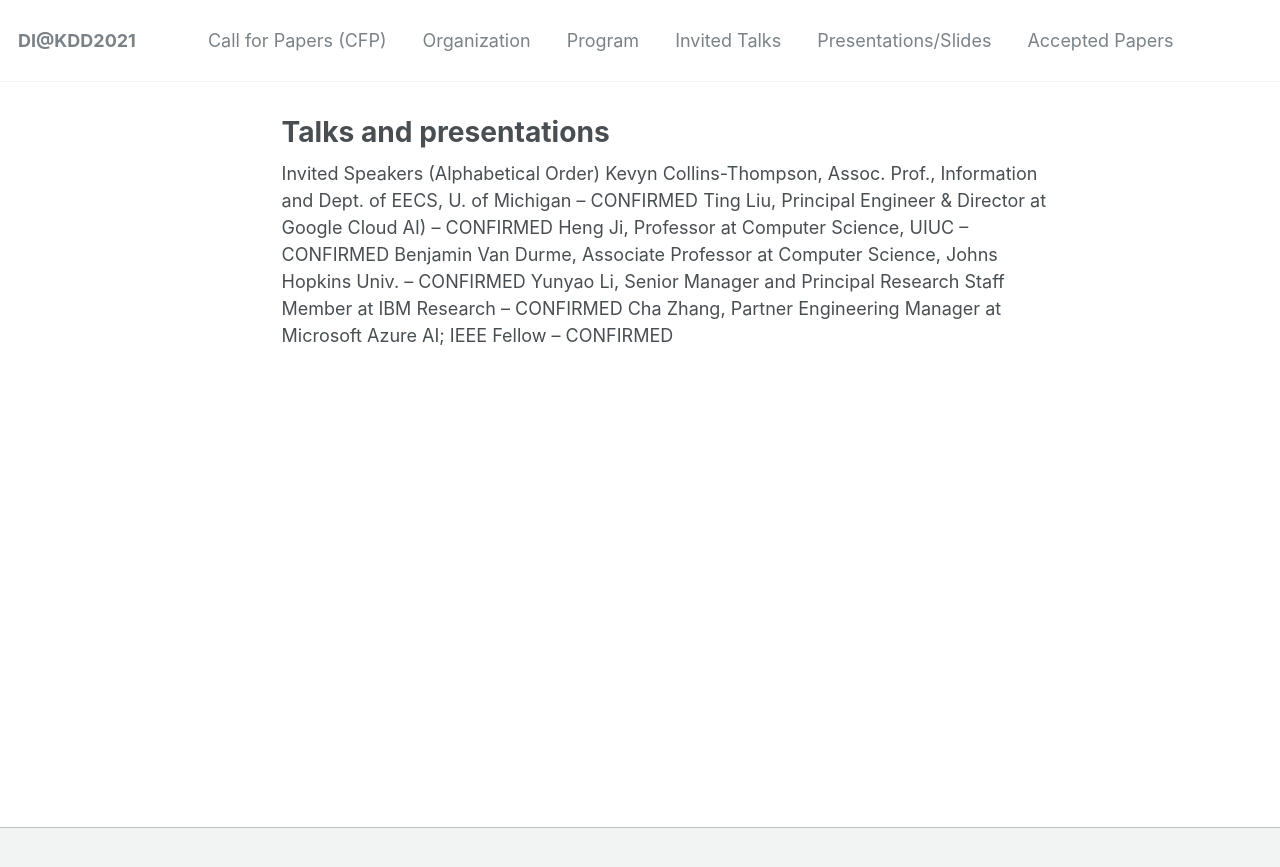
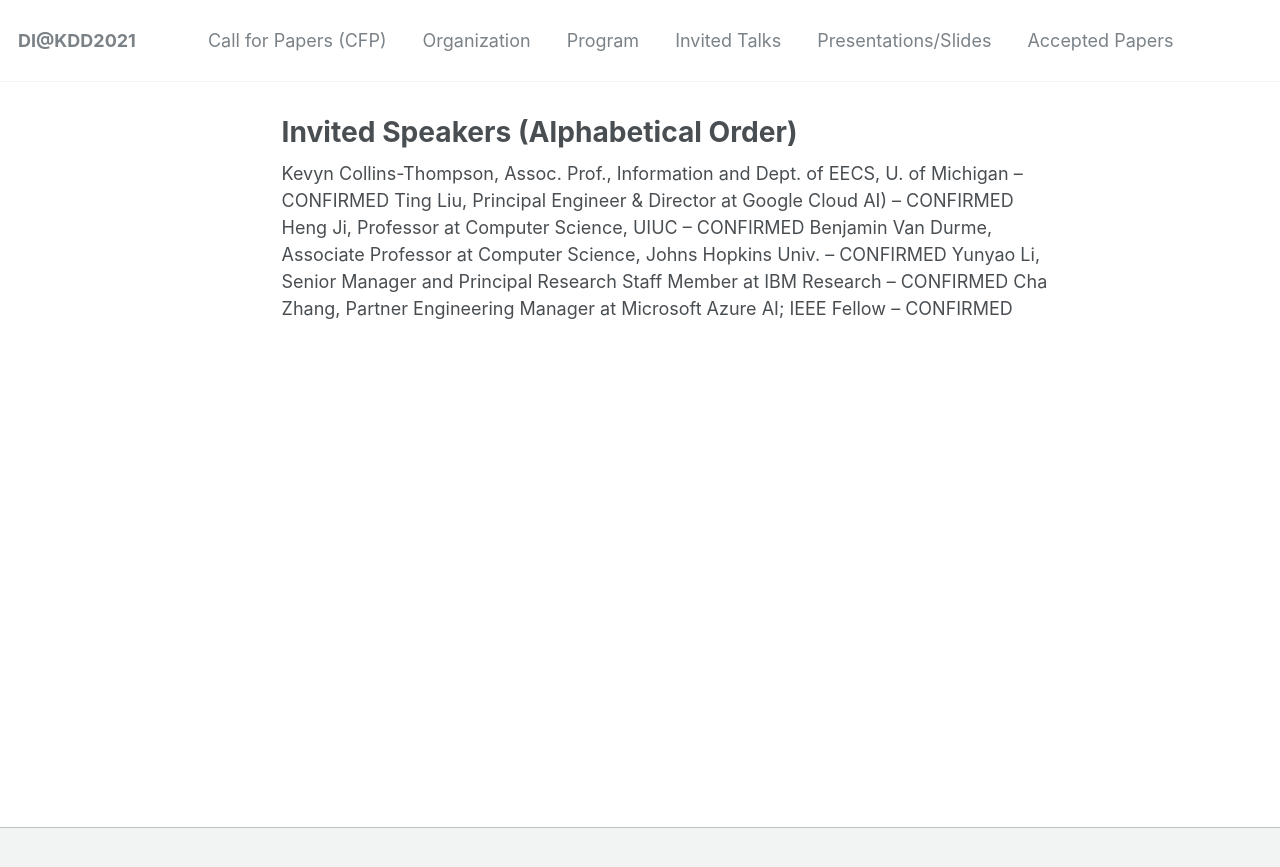
Before and after one commit to document-intelligence/DI-2022, a Jekyll site: the page built from _pages/talks.html, in a window 1280 px wide. Shown: the top 867 px of the page. Built offline with Jekyll 4.4.1, drawn with Linux system fonts in a browser that asks for light colours.

Commit message:
updating invited talks page

```diff
--- a/_pages/talks.html
+++ b/_pages/talks.html
@@ -1,9 +1,17 @@
 ---
-title: "Talks and presentations"
+title: "Invited Speakers (Alphabetical Order)"
 permalink: /talks/
 ---
-Invited Speakers (Alphabetical Order)
-Kevyn Collins-Thompson, Assoc. Prof., Information and Dept. of EECS, U. of Michigan – CONFIRMED	Ting Liu, Principal Engineer & Director at Google Cloud AI) – CONFIRMED
 
-Heng Ji, Professor at Computer Science, UIUC – CONFIRMED	Benjamin Van Durme, Associate Professor at Computer Science, Johns Hopkins Univ. – CONFIRMED
-Yunyao Li, Senior Manager and Principal Research Staff Member at IBM Research – CONFIRMED	Cha Zhang, Partner Engineering Manager at Microsoft Azure AI; IEEE Fellow – CONFIRMED
+Kevyn Collins-Thompson, Assoc. Prof., Information and Dept. of EECS, U. of Michigan – CONFIRMED
+
+Ting Liu, Principal Engineer & Director at Google Cloud AI) – CONFIRMED
+
+Heng Ji, Professor at Computer Science, UIUC – CONFIRMED
+
+
+Benjamin Van Durme, Associate Professor at Computer Science, Johns Hopkins Univ. – CONFIRMED
+
+Yunyao Li, Senior Manager and Principal Research Staff Member at IBM Research – CONFIRMED
+
+Cha Zhang, Partner Engineering Manager at Microsoft Azure AI; IEEE Fellow – CONFIRMED
```
